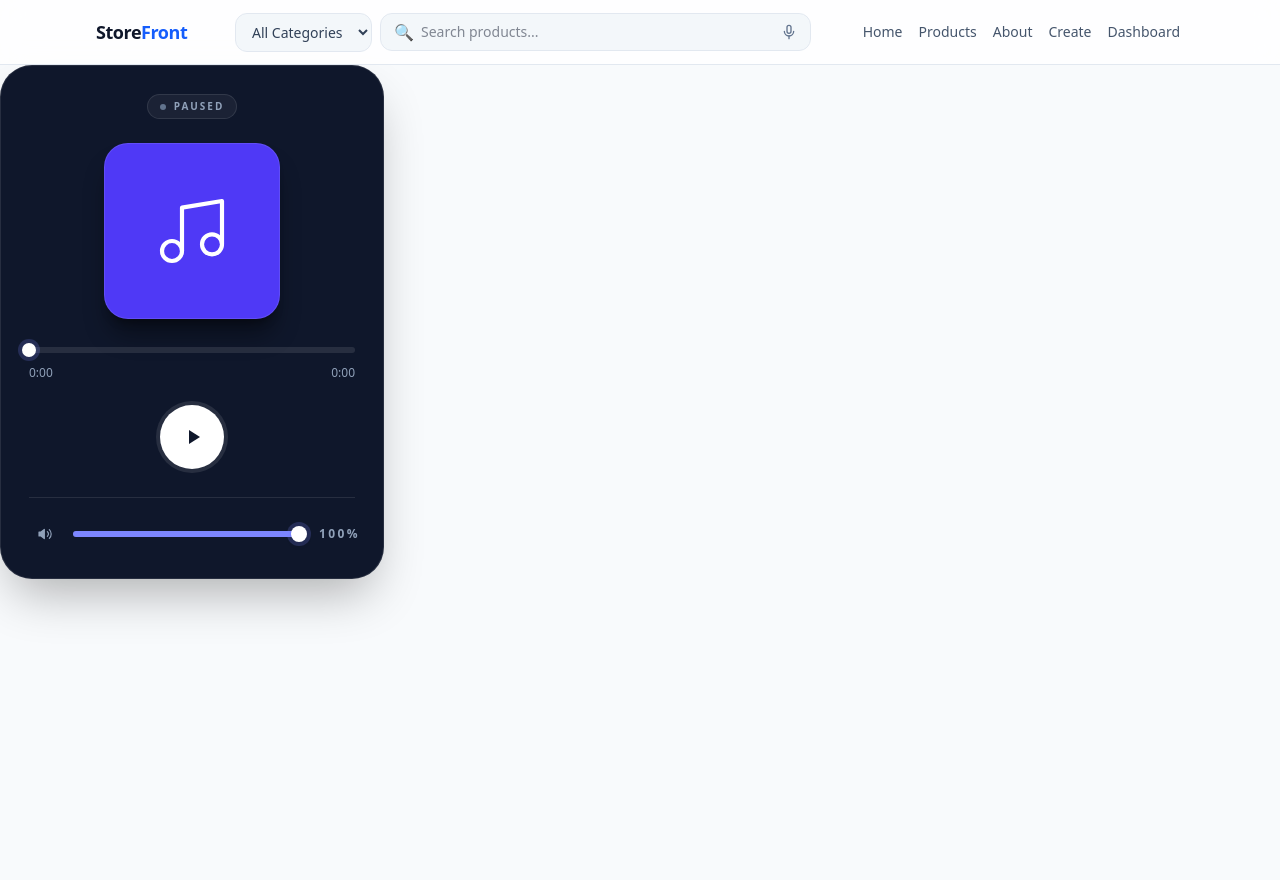
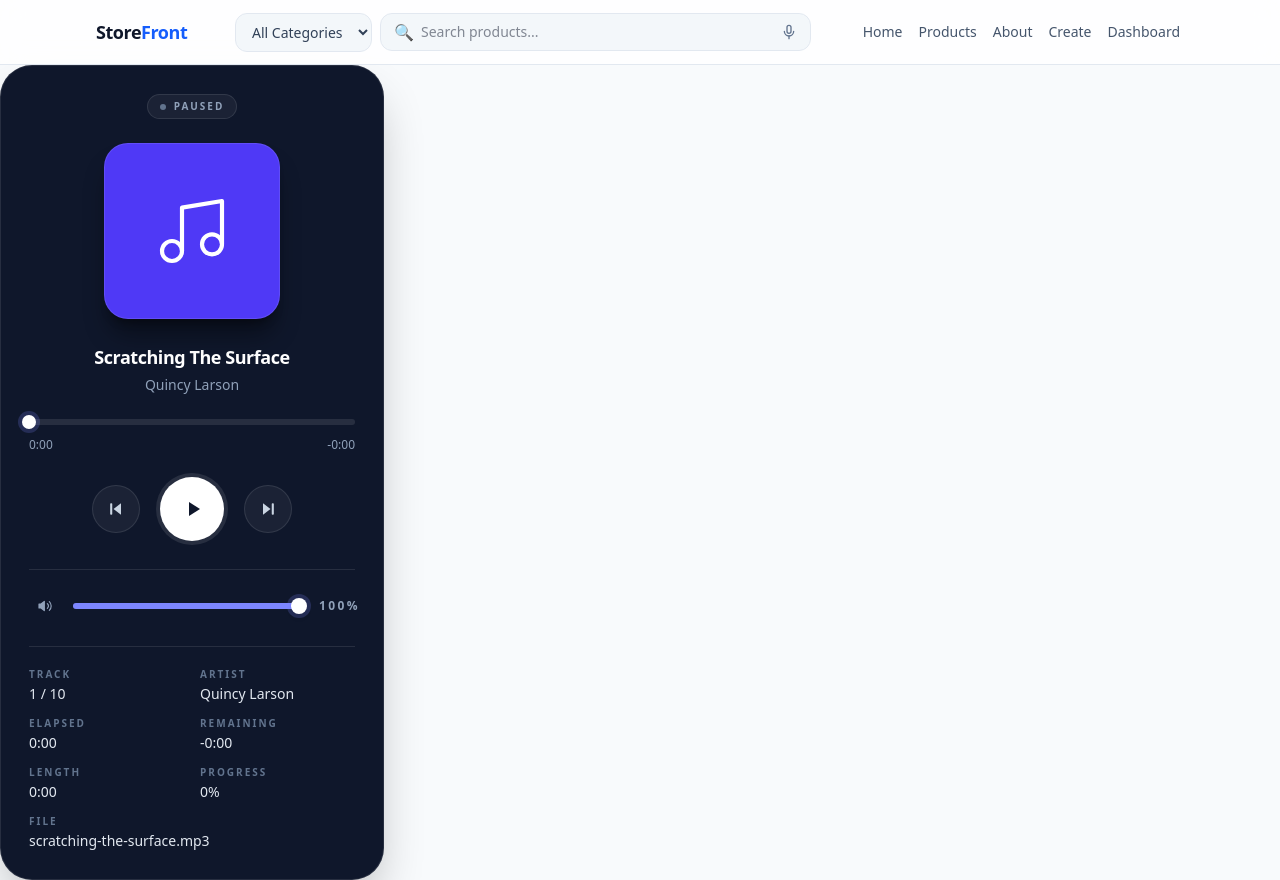
Before and after one commit to Metgala1/react-nextjs, a Next.js app: page /audio-test in a window 1280 px wide. Before the commit the page ends 800 px from the top, so only its background shows below. Built offline with nearby package versions, Linux system fonts and the light colour scheme.

Commit message:
Added next and previous feature and autoplay when a track changes

```diff
--- /dev/null
+++ b/app/api/tracks/route.ts
@@ -0,0 +1,28 @@
+import { NextResponse } from "next/server";
+const BASE = "https://cdn.freecodecamp.org/curriculum/js-music-player";
+const tracks = [
+    { id: 0, title: "Scratching The Surface", file: "scratching-the-surface.mp3" },
+    { id: 1, title: "Can't Stay Down", file: "can't-stay-down.mp3" },
+    { id: 2, title: "Still Learning", file: "still-learning.mp3" },
+    { id: 3, title: "Cruising for a Musing", file: "cruising-for-a-musing.mp3" },
+    { id: 4, title: "Never Not Favored", file: "never-not-favored.mp3" },
+    { id: 5, title: "From the Ground Up", file: "from-the-ground-up.mp3" },
+    { id: 6, title: "Walking on Air", file: "walking-on-air.mp3" },
+    {
+        id: 7,
+        title: "Can't Stop Me. Can't Even Slow Me Down.",
+        file: "can't-stop-me.-can't-even-slow-me-down.mp3",
+    },
+    { id: 8, title: "The Surest Way Out is Through", file: "the-surest-way-out-is-through.mp3" },
+    { id: 9, title: "Chasing That Feeling", file: "chasing-that-feeling.mp3" },
+];
+
+export function GET() {
+    return NextResponse.json(
+        tracks.map(({ file, ...track }) => ({
+            ...track,
+            artist: "Quincy Larson",
+            streamUrl: `${BASE}/${encodeURIComponent(file)}`,
+        }))
+    );
+}
--- a/app/audio-test/page.tsx
+++ b/app/audio-test/page.tsx
@@ -1,6 +1,13 @@
 "use client";
 
-import { useRef, useState } from "react";
+import { useRef, useState, useEffect } from "react";
+
+type Track = {
+    title: string;
+    id: number;
+    artist: string;
+    streamUrl: string;
+};
 
 function formatTime(seconds: number): string {
     if (!Number.isFinite(seconds) || seconds < 0) {
@@ -13,19 +20,81 @@ function formatTime(seconds: number): string {
     return `${minutes}:${String(remainingSeconds).padStart(2, "0")}`;
 }
 
+function getFileName(url: string): string {
+    const last = url.split("/").pop() ?? url;
+
+    try {
+        return decodeURIComponent(last);
+    } catch {
+        return last;
+    }
+}
+
 export default function AudioPlayer() {
     const audioRef = useRef<HTMLAudioElement | null>(null);
+    const progressRef = useRef<HTMLDivElement | null>(null);
+    // Set to true when the user switches tracks, so the new track starts playing
+    const shouldAutoPlay = useRef(false);
 
     const [isPlaying, setIsPlaying] = useState(false);
     const [currentTime, setCurrentTime] = useState(0);
     const [duration, setDuration] = useState(0);
     const [volume, setVolume] = useState(1);
     const [isMuted, setIsMuted] = useState(false);
+    const [tracks, setTracks] = useState<Track[] | null>(null);
+    const [currentTrackIndex, setCurrentTrackIndex] = useState(0);
+
+    const currentTrack = tracks?.[currentTrackIndex];
+    const canSkip = (tracks?.length ?? 0) > 1;
+
+    // Load the track list
+    useEffect(() => {
+        let isMounted = true;
+
+        async function loadTracks() {
+            try {
+                const response = await fetch("/api/tracks");
+
+                if (!response.ok) {
+                    return;
+                }
+
+                const data: Track[] = await response.json();
+
+                if (isMounted) {
+                    setTracks(data ?? null);
+                }
+            } catch (error) {
+                console.error("Failed to load tracks:", error);
+            }
+        }
+
+        void loadTracks();
+
+        return () => {
+            isMounted = false;
+        };
+    }, []);
+
+    // Start playing after the user switches tracks
+    useEffect(() => {
+        if (!shouldAutoPlay.current) return;
+        shouldAutoPlay.current = false;
+
+        const audio = audioRef.current;
+        if (!audio) return;
+
+        audio.play().catch((error) => {
+            console.error("Could not play the selected track:", error);
+        });
+    }, [currentTrackIndex]);
 
     const progress =
         duration > 0
             ? Math.min((currentTime / duration) * 100, 100)
             : 0;
+
+    const remaining = duration > 0 ? Math.max(duration - currentTime, 0) : 0;
 
     // What the user sees and hears: 0 while muted
     const displayVolume = isMuted ? 0 : volume;
@@ -33,7 +102,7 @@ export default function AudioPlayer() {
     async function handlePlayPause() {
         const audio = audioRef.current;
 
-        if (!audio) return;
+        if (!audio || !currentTrack) return;
 
         if (audio.paused) {
             try {
@@ -44,6 +113,24 @@ export default function AudioPlayer() {
         } else {
             audio.pause();
         }
+    }
+
+    function changeTrack(newIndex: number) {
+        shouldAutoPlay.current = true;
+        // Reset so the bar doesn't show the previous song's values
+        setCurrentTime(0);
+        setDuration(0);
+        setCurrentTrackIndex(newIndex);
+    }
+
+    function handleNext() {
+        if (!tracks || tracks.length < 2) return;
+        changeTrack((currentTrackIndex + 1) % tracks.length);
+    }
+
+    function handlePrevious() {
+        if (!tracks || tracks.length < 2) return;
+        changeTrack((currentTrackIndex - 1 + tracks.length) % tracks.length);
     }
 
     function handleVolumeChange(event: React.ChangeEvent<HTMLInputElement>) {
@@ -82,11 +169,41 @@ export default function AudioPlayer() {
         }
     }
 
+    function handleSeek(event: React.MouseEvent) {
+        const audio = audioRef.current;
+        const progressBar = progressRef.current;
+
+        if (!audio || !progressBar || !Number.isFinite(audio.duration)) {
+            return;
+        }
+        const rect = progressBar.getBoundingClientRect();
+        const clickPosition = event.clientX - rect.left;
+
+        const fraction = Math.max(0, Math.min(clickPosition / rect.width, 1));
+
+        audio.currentTime = fraction * audio.duration;
+    }
+
+    const details = [
+        {
+            label: "Track",
+            value: tracks ? `${currentTrackIndex + 1} / ${tracks.length}` : "—",
+        },
+        { label: "Artist", value: currentTrack?.artist ?? "—" },
+        { label: "Elapsed", value: formatTime(currentTime) },
+        { label: "Remaining", value: `-${formatTime(remaining)}` },
+        { label: "Length", value: formatTime(duration) },
+        { label: "Progress", value: `${Math.round(progress)}%` },
+    ];
+
+    const skipButtonClass =
+        "flex h-12 w-12 items-center justify-center rounded-full border border-white/10 bg-white/5 text-slate-300 transition-all duration-300 hover:bg-white/10 hover:text-white focus:outline-none focus-visible:ring-2 focus-visible:ring-indigo-400/60 active:scale-95 disabled:cursor-not-allowed disabled:opacity-40 disabled:hover:bg-white/5 disabled:hover:text-slate-300 disabled:active:scale-100";
+
     return (
         <div className="w-full max-w-sm rounded-[2rem] border border-white/10 bg-slate-900 p-7 shadow-2xl shadow-black/30">
             <audio
                 ref={audioRef}
-                src="/audio/migos.mp3"
+                src={currentTrack?.streamUrl}
                 onPlay={() => setIsPlaying(true)}
                 onPause={() => setIsPlaying(false)}
                 onEnded={() => {
@@ -102,6 +219,10 @@ export default function AudioPlayer() {
                 }}
                 onTimeUpdate={(event) => {
                     setCurrentTime(event.currentTarget.currentTime);
+                }}
+                onError={() => {
+                    setIsPlaying(false);
+                    console.error("Audio failed to load:", currentTrack?.streamUrl);
                 }}
             />
 
@@ -120,7 +241,7 @@ export default function AudioPlayer() {
 
                 {/* Album art */}
                 <div
-                    className={`mb-7 flex h-44 w-44 items-center justify-center rounded-3xl border border-white/10 bg-indigo-600 text-white shadow-xl shadow-black/40 transition-transform duration-700 ease-out ${
+                    className={`mb-6 flex h-44 w-44 items-center justify-center rounded-3xl border border-white/10 bg-indigo-600 text-white shadow-xl shadow-black/40 transition-transform duration-700 ease-out ${
                         isPlaying ? "scale-105" : "scale-100"
                     }`}
                 >
@@ -139,15 +260,28 @@ export default function AudioPlayer() {
                     </svg>
                 </div>
 
+                {/* Title and artist */}
+                <div className="mb-6 w-full text-center">
+                    <h2 className="truncate text-lg font-semibold tracking-tight text-white">
+                        {currentTrack?.title ?? "Loading track…"}
+                    </h2>
+                    <p className="mt-1 truncate text-sm text-slate-400">
+                        {currentTrack?.artist ?? "—"}
+                    </p>
+                </div>
+
                 {/* Progress */}
                 <div className="w-full">
                     <div
+                        ref={progressRef}
+                        onClick={handleSeek}
                         role="progressbar"
                         aria-label="Playback progress"
                         aria-valuemin={0}
                         aria-valuemax={100}
                         aria-valuenow={Math.round(progress)}
-                        className="relative h-1.5 w-full rounded-full bg-white/10"
+                        aria-valuetext={`${formatTime(currentTime)} of ${formatTime(duration)}`}
+                        className="relative h-1.5 w-full cursor-pointer rounded-full bg-white/10"
                     >
                         <div
                             className="h-full rounded-full bg-indigo-400 transition-[width] duration-200 ease-linear"
@@ -162,16 +296,31 @@ export default function AudioPlayer() {
 
                     <div className="mt-3 flex justify-between text-xs font-medium tabular-nums text-slate-400">
                         <span>{formatTime(currentTime)}</span>
-                        <span>{formatTime(duration)}</span>
+                        <span>-{formatTime(remaining)}</span>
                     </div>
                 </div>
 
-                {/* Play / Pause */}
+                {/* Controls: previous / play-pause / next */}
+                <div className="mt-6 flex items-center gap-5">
+                    <button
+                        type="button"
+                        onClick={handlePrevious}
+                        disabled={!canSkip}
+                        aria-label="Previous track"
+                        className={skipButtonClass}
+                    >
+                        <svg viewBox="0 0 24 24" fill="currentColor" className="h-5 w-5" aria-hidden="true">
+                            <path d="M18 5v14l-9-7z" />
+                            <rect x="5" y="5" width="2.5" height="14" rx="1" />
+                        </svg>
+                    </button>
+
                     <button
                         type="button"
                         onClick={handlePlayPause}
+                        disabled={!currentTrack}
                         aria-label={isPlaying ? "Pause" : "Play"}
-                    className="group mt-6 flex h-16 w-16 items-center justify-center rounded-full bg-white text-slate-900 ring-4 ring-white/10 transition-all duration-300 hover:scale-105 hover:bg-slate-100 focus:outline-none focus-visible:ring-indigo-400/60 active:scale-95"
+                        className="group flex h-16 w-16 items-center justify-center rounded-full bg-white text-slate-900 ring-4 ring-white/10 transition-all duration-300 hover:scale-105 hover:bg-slate-100 focus:outline-none focus-visible:ring-indigo-400/60 active:scale-95 disabled:cursor-not-allowed disabled:opacity-50 disabled:hover:scale-100"
                     >
                         {isPlaying ? (
                             <svg viewBox="0 0 24 24" fill="currentColor" className="h-6 w-6">
@@ -184,6 +333,20 @@ export default function AudioPlayer() {
                             </svg>
                         )}
                     </button>
+
+                    <button
+                        type="button"
+                        onClick={handleNext}
+                        disabled={!canSkip}
+                        aria-label="Next track"
+                        className={skipButtonClass}
+                    >
+                        <svg viewBox="0 0 24 24" fill="currentColor" className="h-5 w-5" aria-hidden="true">
+                            <path d="M6 5v14l9-7z" />
+                            <rect x="16.5" y="5" width="2.5" height="14" rx="1" />
+                        </svg>
+                    </button>
+                </div>
 
                 {/* Volume */}
                 <div className="mt-7 flex w-full items-center gap-3 border-t border-white/10 pt-5 text-xs font-semibold uppercase tracking-[0.2em] text-slate-400">
@@ -249,6 +412,28 @@ export default function AudioPlayer() {
                         {Math.round(displayVolume * 100)}%
                     </span>
                 </div>
+
+                {/* Track details */}
+                <dl className="mt-6 grid w-full grid-cols-2 gap-x-4 gap-y-3 border-t border-white/10 pt-5">
+                    {details.map((item) => (
+                        <div key={item.label} className="min-w-0">
+                            <dt className="text-[10px] font-semibold uppercase tracking-[0.2em] text-slate-500">
+                                {item.label}
+                            </dt>
+                            <dd className="mt-0.5 truncate text-sm font-medium tabular-nums text-slate-200">
+                                {item.value}
+                            </dd>
+                        </div>
+                    ))}
+                    <div className="col-span-2 min-w-0">
+                        <dt className="text-[10px] font-semibold uppercase tracking-[0.2em] text-slate-500">
+                            File
+                        </dt>
+                        <dd className="mt-0.5 truncate text-sm font-medium text-slate-200">
+                            {currentTrack ? getFileName(currentTrack.streamUrl) : "—"}
+                        </dd>
+                    </div>
+                </dl>
             </div>
         </div>
     );
```
Lines whose indentation alone changed are shown as unchanged.
